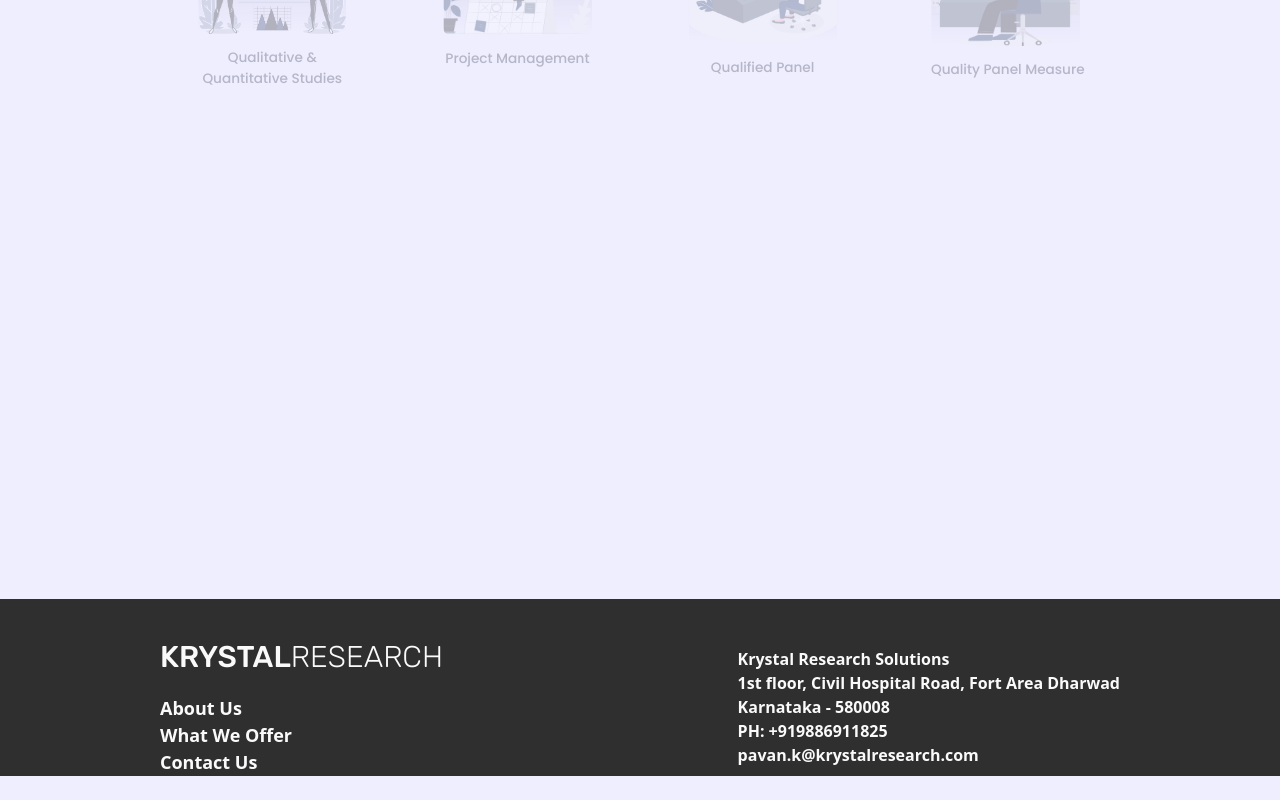
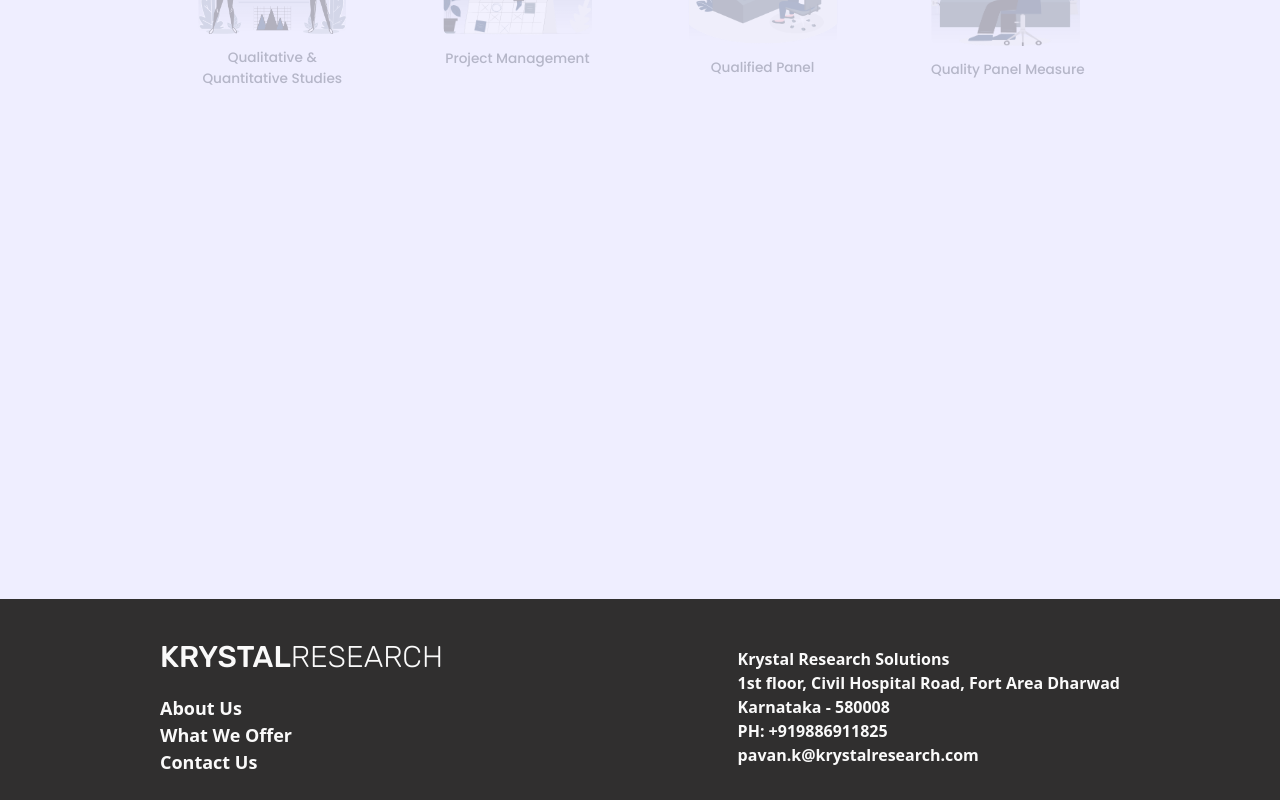
Before and after one commit to Danishap07/krystalResearch, a Next.js app: page / in a window 1280 px wide. Shown: the part 729-1529 px from the top of the page. Before the commit the page ends 1505 px from the top, so only its background shows below. Built offline with nearby package versions, Linux system fonts and the light colour scheme.

Commit message:
footer padding

```diff
--- a/src/components/footer.js
+++ b/src/components/footer.js
@@ -5,7 +5,7 @@ import { Rubik } from 'next/font/google'
 const rubik = Rubik({ subsets: ['latin'] })
 function Footer() {
   return (
-    <div className='bg-[#302f2f] w-full text-center pt-4 md:text-left md:px-40 md:pt-10'>
+    <div className='bg-[#302f2f] w-full text-center pt-4 md:text-left md:px-40 md:pt-10 pb-6'>
 
       <div className='md:flex justify-between '>
         <div className=''>
```
